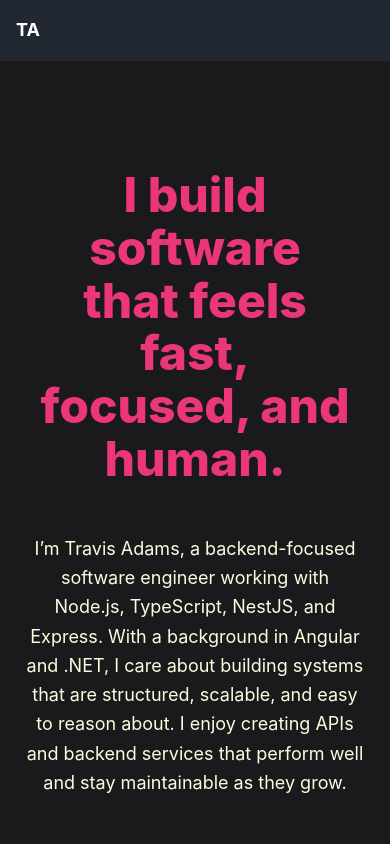
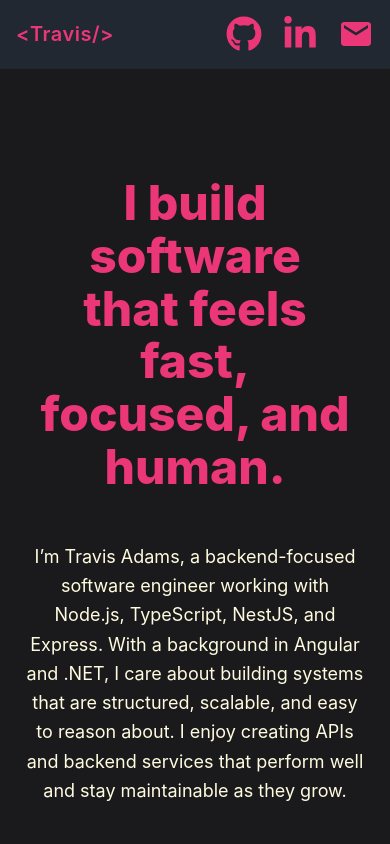
Before and after one commit to Travisaurus-Rex/portfolio, a Next.js app: page / in a window 390 px wide. Shown: the top 844 px of the page. Built offline with nearby package versions, Linux system fonts and the light colour scheme.

Commit message:
improve site responsive design

```diff
--- a/src/app/(main)/layout.tsx
+++ b/src/app/(main)/layout.tsx
@@ -11,7 +11,7 @@ export default function RootLayout({ children }: { children: React.ReactNode })
   return (
     <html lang="en">
       <body className="min-h-screen">
-        <div className="flex max-md:flex-col">
+        <div className="flex max-lg:flex-col">
           <Sidebar />
           <main className="flex-1 overflow-y-auto">
             {children}
--- a/src/components/About.tsx
+++ b/src/components/About.tsx
@@ -6,7 +6,7 @@ export default function About() {
       className="min-h-screen max-w-6xl! flex flex-col justify-center section"
     >
       <div className="text-center">
-        <h1 className="text-5xl md:text-8xl text-accent font-extrabold leading-[1.1] mb-12 text-balance">
+        <h1 className="text-5xl md:text-6xl lg:text-8xl text-accent font-extrabold leading-[1.1] mb-12 text-balance">
           I build software<br />
           that feels fast,<br />
           focused, and human.
--- /dev/null
+++ b/src/components/DevName.tsx
@@ -0,0 +1,7 @@
+export function DevName() {
+    return (
+        <div className="text-[var(--color-accent)] font-semibold text-xl tracking-wide">
+            &lt;Travis/&gt;
+        </div>
+    )
+}
--- a/src/components/Header.tsx
+++ b/src/components/Header.tsx
@@ -2,6 +2,7 @@
 
 import { useState } from "react";
 import { Menu, X } from "lucide-react";
+import { DevName } from "./DevName";
 
 type HeaderProps = {
   hideLinks?: boolean;
@@ -19,12 +20,8 @@ export default function Header({ hideLinks = false }: HeaderProps) {
   return (
     <header className="fixed top-0 left-0 right-0 z-50 bg-sidebar backdrop-blur-md">
       <nav className="max-w-6xl mx-auto px-6 py-4 flex items-center justify-between">
-        {/* Logo */}
-        <div className="text-[var(--color-accent)] font-semibold text-xl tracking-wide">
-          &lt;Travis/&gt;
-        </div>
+        <DevName />
 
-        {/* Desktop Navigation */}
         {!hideLinks && (
           <div className="hidden md:flex space-x-8">
             {["home", "about", "skills", "projects", "contact"].map((item) => (
@@ -40,7 +37,6 @@ export default function Header({ hideLinks = false }: HeaderProps) {
           </div>
         )}
 
-        {/* Mobile Toggle */}
         {!hideLinks && (
           <button
             className="md:hidden text-[var(--color-accent)] hover:text-[var(--color-contrast)] transition-colors"
@@ -50,7 +46,6 @@ export default function Header({ hideLinks = false }: HeaderProps) {
           </button>
         )}
 
-        {/* Mobile Menu */}
         {isMenuOpen && (
           <div className="absolute top-full left-0 right-0 bg-[var(--color-primary)]/98 backdrop-blur-md border-b border-[var(--color-contrast)]/30 md:hidden">
             <div className="px-6 py-4 flex flex-col space-y-4">
--- /dev/null
+++ b/src/components/LinkShelf.tsx
@@ -0,0 +1,31 @@
+import { FaGithub, FaLinkedinIn } from "react-icons/fa";
+import { MdEmail } from "react-icons/md";
+
+export function LinkShelf() {
+    return (
+        <div className="flex items-center space-x-5 text-neutral-400 lg:mt-12">
+          <a
+            href="https://github.com/Travisaurus-Rex"
+            className="text-4xl text-accent hover:text-contrast transition-colors"
+            target="_blank"
+            rel="noreferrer"
+          >
+            <FaGithub />
+          </a>
+          <a
+            href="https://www.linkedin.com/in/travis-a-768637a2/"
+            className="text-4xl text-accent hover:text-contrast transition-colors"
+            target="_blank"
+            rel="noreferrer"
+          >
+            <FaLinkedinIn />
+          </a>
+          <a
+            href="mailto:tadamsdeveloper@gmail.com"
+            className="text-4xl text-accent hover:text-contrast transition-colors"
+          >
+            <MdEmail />
+          </a>
+        </div>
+    )
+}
--- a/src/components/Sidebar.tsx
+++ b/src/components/Sidebar.tsx
@@ -1,9 +1,9 @@
 "use client";
 
-import { FaGithub, FaLinkedinIn } from "react-icons/fa";
-import { MdEmail } from "react-icons/md";
 import { useEffect, useState } from "react";
 import Logo from "./Logo";
+import { LinkShelf } from "./LinkShelf";
+import { DevName } from "./DevName";
 
 export default function Sidebar() {
   const [active, setActive] = useState("");
@@ -37,7 +37,7 @@ export default function Sidebar() {
       {
         root: null,
         rootMargin: "0px",
-        threshold: 0.5, // triggers when half the section is visible
+        threshold: 0.5,
       }
     );
 
@@ -51,7 +51,7 @@ export default function Sidebar() {
 
   return (
     <>
-      <aside className="hidden lg:flex flex-none w-[22rem] sticky top-0 h-screen flex-col justify-between px-8 py-16 bg-sidebar border-r border-neutral-800">
+      <aside className="hidden lg:flex lg:flex-none lg:w-[22rem] sticky top-0 h-screen flex-col justify-between px-8 py-16 bg-sidebar border-r border-neutral-800">
         { useLogo &&
           <Logo />
         }
@@ -103,36 +103,13 @@ export default function Sidebar() {
         </nav>
 
 
-        <div className="flex items-center space-x-5 text-neutral-400 mt-12">
-          <a
-            href="https://github.com/Travisaurus-Rex"
-            className="text-4xl text-accent hover:text-contrast transition-colors"
-            target="_blank"
-            rel="noreferrer"
-          >
-            <FaGithub />
-          </a>
-          <a
-            href="https://www.linkedin.com/in/travis-a-768637a2/"
-            className="text-4xl text-accent hover:text-contrast transition-colors"
-            target="_blank"
-            rel="noreferrer"
-          >
-            <FaLinkedinIn />
-          </a>
-          <a
-            href="mailto:tadamsdeveloper@gmail.com"
-            className="text-4xl text-accent hover:text-contrast transition-colors"
-          >
-            <MdEmail />
-          </a>
-        </div>
+        <LinkShelf />
       </aside>
 
-      {/* mobile header */}
       <header className="lg:hidden sticky top-0 z-20 bg-sidebar backdrop-blur p-4 border-b border-neutral-800">
         <div className="flex items-center justify-between">
-          <h1 className="text-lg font-bold text-white">TA</h1>
+          <DevName />
+          <LinkShelf />
         </div>
       </header>
     </>
--- a/src/components/Work.tsx
+++ b/src/components/Work.tsx
@@ -56,9 +56,9 @@ export default function Work() {
       <h2 className="text-4xl md:text-5xl font-bold mb-4">Work Experience</h2>
       <div className="space-y-12">
         {jobs.map((job, idx) => (
-          <div key={idx} className="grid grid-cols-6 gap-6">
+          <div key={idx} className="grid grid-cols-6 gap-2 md:gap-6">
 
-            <div className="col-span-2 max-md:col-span-6 text-sm font-mono uppercase tracking-wide">
+            <div className="col-span-2 max-md:col-span-6 text-2xl md:text-sm font-mono uppercase tracking-wide">
               {job.range}
             </div>
 
```
